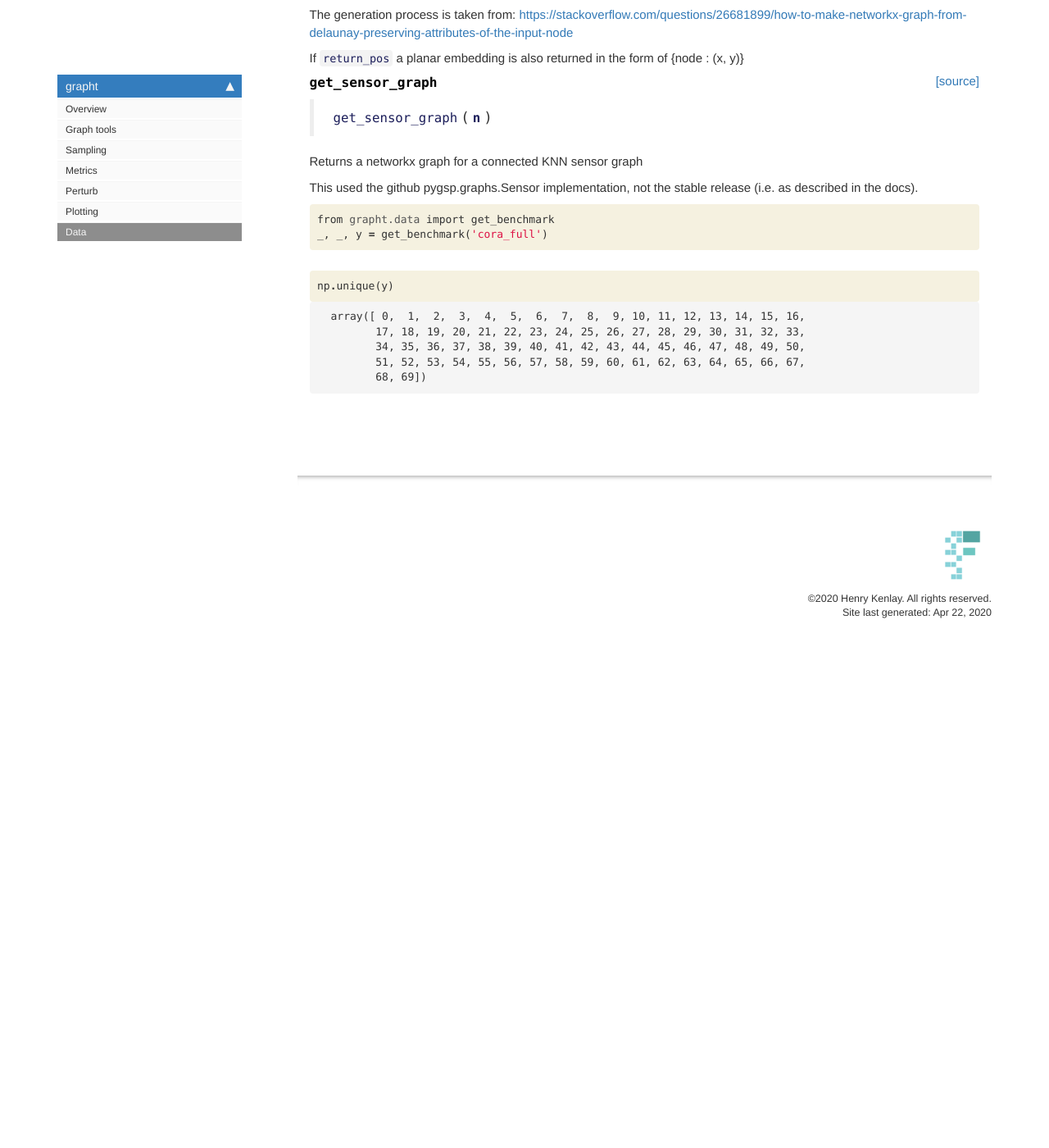
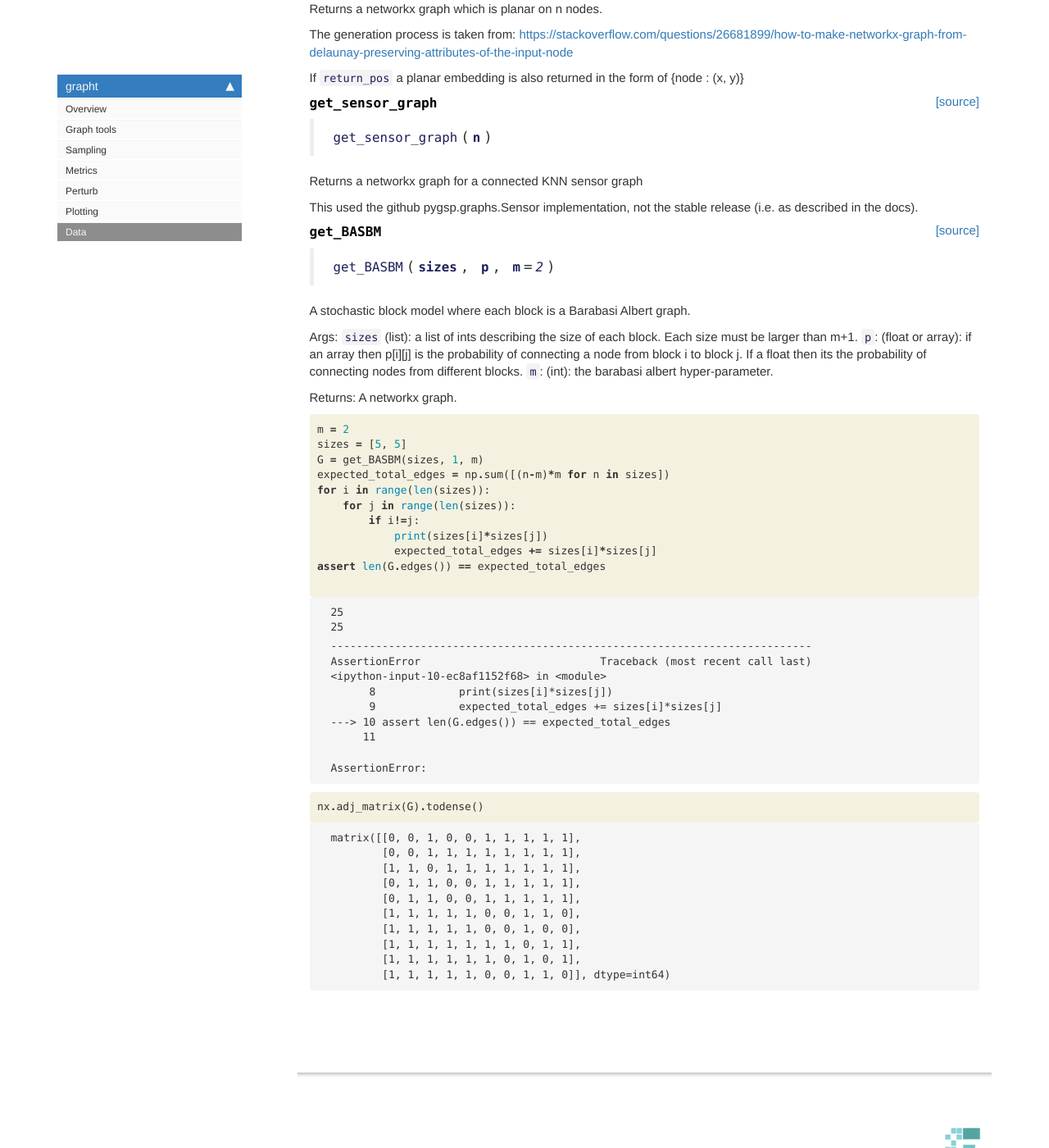
Before and after one commit to henrykenlay/grapht, a Jekyll site: the page built from docs/data.html, in a window 1280 px wide and 1400 px high, scrolled down 906 px. Shown: the whole window at 82% size. Built offline with Jekyll 4.4.1, drawn with Linux system fonts in a browser that asks for light colours; nearby versions of some CDN libraries; comment, search, counter and statistics services are not loaded; before the commit the page ends 1713 px from its top, so only the background shows below that.

Commit message:
added BA SBM

```diff
--- a/docs/data.html
+++ b/docs/data.html
@@ -121,15 +121,31 @@ summary: "Utilities for retrieving benchmarks and generating random graphs"
 
 </div>
 <div class="cell border-box-sizing code_cell rendered">
-<div class="input">
 
-<div class="inner_cell">
-    <div class="input_area">
-<div class=" highlight hl-ipython3"><pre><span></span><span class="kn">from</span> <span class="nn">grapht.data</span> <span class="kn">import</span> <span class="n">get_benchmark</span>
-<span class="n">_</span><span class="p">,</span> <span class="n">_</span><span class="p">,</span> <span class="n">y</span> <span class="o">=</span> <span class="n">get_benchmark</span><span class="p">(</span><span class="s1">&#39;cora_full&#39;</span><span class="p">)</span>
-</pre></div>
+<div class="output_wrapper">
+<div class="output">
 
-    </div>
+<div class="output_area">
+
+
+<div class="output_markdown rendered_html output_subarea ">
+<h4 id="get_BASBM" class="doc_header"><code>get_BASBM</code><a href="https://github.com/HenryKenlay/grapht/tree/master/grapht/data.py#L71" class="source_link" style="float:right">[source]</a></h4><blockquote><p><code>get_BASBM</code>(<strong><code>sizes</code></strong>, <strong><code>p</code></strong>, <strong><code>m</code></strong>=<em><code>2</code></em>)</p>
+</blockquote>
+<p>A stochastic block model where each block is a Barabasi Albert graph.</p>
+<p>Args:
+    <code>sizes</code> (list): a list of ints describing the size of each block. Each
+        size must be larger than m+1.
+    <code>p</code>: (float or array): if an array then p[i][j] is the probability of connecting
+        a node from block i to block j. If a float then its the probability of connecting
+        nodes from different blocks.
+    <code>m</code>: (int): the barabasi albert hyper-parameter.</p>
+<p>Returns:
+    A networkx graph.</p>
+
+</div>
+
+</div>
+
 </div>
 </div>
 
@@ -139,7 +155,61 @@ summary: "Utilities for retrieving benchmarks and generating random graphs"
 
 <div class="inner_cell">
     <div class="input_area">
-<div class=" highlight hl-ipython3"><pre><span></span><span class="n">np</span><span class="o">.</span><span class="n">unique</span><span class="p">(</span><span class="n">y</span><span class="p">)</span>
+<div class=" highlight hl-ipython3"><pre><span></span><span class="n">m</span> <span class="o">=</span> <span class="mi">2</span>
+<span class="n">sizes</span> <span class="o">=</span> <span class="p">[</span><span class="mi">5</span><span class="p">,</span> <span class="mi">5</span><span class="p">]</span>
+<span class="n">G</span> <span class="o">=</span> <span class="n">get_BASBM</span><span class="p">(</span><span class="n">sizes</span><span class="p">,</span> <span class="mi">1</span><span class="p">,</span> <span class="n">m</span><span class="p">)</span>
+<span class="n">expected_total_edges</span> <span class="o">=</span> <span class="n">np</span><span class="o">.</span><span class="n">sum</span><span class="p">([(</span><span class="n">n</span><span class="o">-</span><span class="n">m</span><span class="p">)</span><span class="o">*</span><span class="n">m</span> <span class="k">for</span> <span class="n">n</span> <span class="ow">in</span> <span class="n">sizes</span><span class="p">])</span>
+<span class="k">for</span> <span class="n">i</span> <span class="ow">in</span> <span class="nb">range</span><span class="p">(</span><span class="nb">len</span><span class="p">(</span><span class="n">sizes</span><span class="p">)):</span>
+    <span class="k">for</span> <span class="n">j</span> <span class="ow">in</span> <span class="nb">range</span><span class="p">(</span><span class="nb">len</span><span class="p">(</span><span class="n">sizes</span><span class="p">)):</span>
+        <span class="k">if</span> <span class="n">i</span><span class="o">!=</span><span class="n">j</span><span class="p">:</span>
+            <span class="nb">print</span><span class="p">(</span><span class="n">sizes</span><span class="p">[</span><span class="n">i</span><span class="p">]</span><span class="o">*</span><span class="n">sizes</span><span class="p">[</span><span class="n">j</span><span class="p">])</span>
+            <span class="n">expected_total_edges</span> <span class="o">+=</span> <span class="n">sizes</span><span class="p">[</span><span class="n">i</span><span class="p">]</span><span class="o">*</span><span class="n">sizes</span><span class="p">[</span><span class="n">j</span><span class="p">]</span>
+<span class="k">assert</span> <span class="nb">len</span><span class="p">(</span><span class="n">G</span><span class="o">.</span><span class="n">edges</span><span class="p">())</span> <span class="o">==</span> <span class="n">expected_total_edges</span>
+
+</pre></div>
+
+    </div>
+</div>
+</div>
+
+<div class="output_wrapper">
+<div class="output">
+
+<div class="output_area">
+
+<div class="output_subarea output_stream output_stdout output_text">
+<pre>25
+25
+</pre>
+</div>
+</div>
+
+<div class="output_area">
+
+<div class="output_subarea output_text output_error">
+<pre>
+<span class="ansi-red-fg">---------------------------------------------------------------------------</span>
+<span class="ansi-red-fg">AssertionError</span>                            Traceback (most recent call last)
+<span class="ansi-green-fg">&lt;ipython-input-10-ec8af1152f68&gt;</span> in <span class="ansi-cyan-fg">&lt;module&gt;</span>
+<span class="ansi-green-intense-fg ansi-bold">      8</span>             print<span class="ansi-blue-fg">(</span>sizes<span class="ansi-blue-fg">[</span>i<span class="ansi-blue-fg">]</span><span class="ansi-blue-fg">*</span>sizes<span class="ansi-blue-fg">[</span>j<span class="ansi-blue-fg">]</span><span class="ansi-blue-fg">)</span>
+<span class="ansi-green-intense-fg ansi-bold">      9</span>             expected_total_edges <span class="ansi-blue-fg">+=</span> sizes<span class="ansi-blue-fg">[</span>i<span class="ansi-blue-fg">]</span><span class="ansi-blue-fg">*</span>sizes<span class="ansi-blue-fg">[</span>j<span class="ansi-blue-fg">]</span>
+<span class="ansi-green-fg">---&gt; 10</span><span class="ansi-red-fg"> </span><span class="ansi-green-fg">assert</span> len<span class="ansi-blue-fg">(</span>G<span class="ansi-blue-fg">.</span>edges<span class="ansi-blue-fg">(</span><span class="ansi-blue-fg">)</span><span class="ansi-blue-fg">)</span> <span class="ansi-blue-fg">==</span> expected_total_edges
+<span class="ansi-green-intense-fg ansi-bold">     11</span>
+
+<span class="ansi-red-fg">AssertionError</span>: </pre>
+</div>
+</div>
+
+</div>
+</div>
+
+</div>
+<div class="cell border-box-sizing code_cell rendered">
+<div class="input">
+
+<div class="inner_cell">
+    <div class="input_area">
+<div class=" highlight hl-ipython3"><pre><span></span><span class="n">nx</span><span class="o">.</span><span class="n">adj_matrix</span><span class="p">(</span><span class="n">G</span><span class="p">)</span><span class="o">.</span><span class="n">todense</span><span class="p">()</span>
 </pre></div>
 
     </div>
@@ -154,11 +224,16 @@ summary: "Utilities for retrieving benchmarks and generating random graphs"
 
 
 <div class="output_text output_subarea output_execute_result">
-<pre>array([ 0,  1,  2,  3,  4,  5,  6,  7,  8,  9, 10, 11, 12, 13, 14, 15, 16,
-       17, 18, 19, 20, 21, 22, 23, 24, 25, 26, 27, 28, 29, 30, 31, 32, 33,
-       34, 35, 36, 37, 38, 39, 40, 41, 42, 43, 44, 45, 46, 47, 48, 49, 50,
-       51, 52, 53, 54, 55, 56, 57, 58, 59, 60, 61, 62, 63, 64, 65, 66, 67,
-       68, 69])</pre>
+<pre>matrix([[0, 0, 1, 0, 0, 1, 1, 1, 1, 1],
+        [0, 0, 1, 1, 1, 1, 1, 1, 1, 1],
+        [1, 1, 0, 1, 1, 1, 1, 1, 1, 1],
+        [0, 1, 1, 0, 0, 1, 1, 1, 1, 1],
+        [0, 1, 1, 0, 0, 1, 1, 1, 1, 1],
+        [1, 1, 1, 1, 1, 0, 0, 1, 1, 0],
+        [1, 1, 1, 1, 1, 0, 0, 1, 0, 0],
+        [1, 1, 1, 1, 1, 1, 1, 0, 1, 1],
+        [1, 1, 1, 1, 1, 1, 0, 1, 0, 1],
+        [1, 1, 1, 1, 1, 0, 0, 1, 1, 0]], dtype=int64)</pre>
 </div>
 
 </div>
--- a/docs/plotting.html
+++ b/docs/plotting.html
@@ -62,7 +62,7 @@ summary: "Plotting utilities"
 
 
 <div class="output_markdown rendered_html output_subarea ">
-<h4 id="heatmap" class="doc_header"><code>heatmap</code><a href="https://github.com/HenryKenlay/grapht/tree/master/grapht/plotting.py#L29" class="source_link" style="float:right">[source]</a></h4><blockquote><p><code>heatmap</code>(<strong><code>df</code></strong>, <strong><code>x</code></strong>, <strong><code>y</code></strong>, <strong><code>hue</code></strong>, <strong><code>xbins</code></strong>=<em><code>15</code></em>, <strong><code>ybins</code></strong>=<em><code>15</code></em>, <strong><code>xlim</code></strong>=<em><code>None</code></em>, <strong><code>ylim</code></strong>=<em><code>None</code></em>, <strong><code>vlim</code></strong>=<em><code>None</code></em>, <strong><code>bin_numbers</code></strong>=<em><code>False</code></em>, <strong><code>bin_cutoff</code></strong>=<em><code>1</code></em>, <strong><code>rounding</code></strong>=<em><code>3</code></em>, <strong><code>ax</code></strong>=<em><code>None</code></em>, <strong><code>cbar</code></strong>=<em><code>True</code></em>, <strong><code>estimator</code></strong>=<em><code>'mean'</code></em>, <strong><code>square</code></strong>=<em><code>False</code></em>)</p>
+<h4 id="heatmap" class="doc_header"><code>heatmap</code><a href="https://github.com/HenryKenlay/grapht/tree/master/grapht/plotting.py#L29" class="source_link" style="float:right">[source]</a></h4><blockquote><p><code>heatmap</code>(<strong><code>df</code></strong>, <strong><code>x</code></strong>, <strong><code>y</code></strong>, <strong><code>hue</code></strong>, <strong><code>xbins</code></strong>=<em><code>15</code></em>, <strong><code>ybins</code></strong>=<em><code>15</code></em>, <strong><code>xlim</code></strong>=<em><code>None</code></em>, <strong><code>ylim</code></strong>=<em><code>None</code></em>, <strong><code>vlim</code></strong>=<em><code>None</code></em>, <strong><code>bin_numbers</code></strong>=<em><code>False</code></em>, <strong><code>bin_cutoff</code></strong>=<em><code>1</code></em>, <strong><code>rounding</code></strong>=<em><code>3</code></em>, <strong><code>ax</code></strong>=<em><code>None</code></em>, <strong><code>cbar</code></strong>=<em><code>True</code></em>, <strong><code>estimator</code></strong>=<em><code>'mean'</code></em>, <strong><code>square</code></strong>=<em><code>False</code></em>, <strong><code>robust</code></strong>=<em><code>False</code></em>)</p>
 </blockquote>
 <p>Plots a heatmap binning the df data based on columns x and y.</p>
 
--- a/grapht/_nbdev.py
+++ b/grapht/_nbdev.py
@@ -29,7 +29,8 @@ index = {"non_pendant_edges": "00_graphtools.ipynb",
          "heatmap": "04_plotting.ipynb",
          "get_benchmark": "05_data.ipynb",
          "get_planar_graph": "05_data.ipynb",
-         "get_sensor_graph": "05_data.ipynb"}
+         "get_sensor_graph": "05_data.ipynb",
+         "get_BASBM": "05_data.ipynb"}
 
 modules = ["graphtools.py",
            "sampling.py",
```
Also changed, not shown: grapht/data.py (+30 -1 lines), tests/test_data.py (+14 -0 lines), 1 other file.
